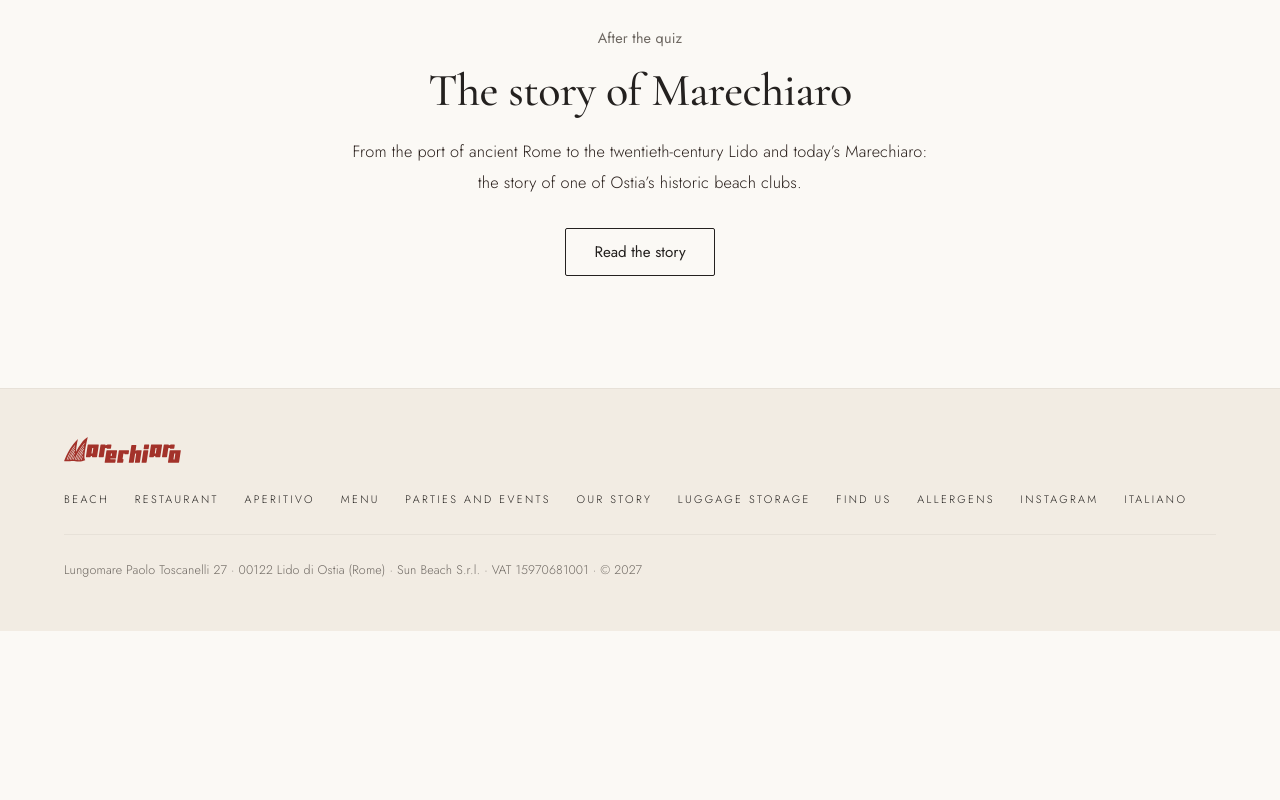
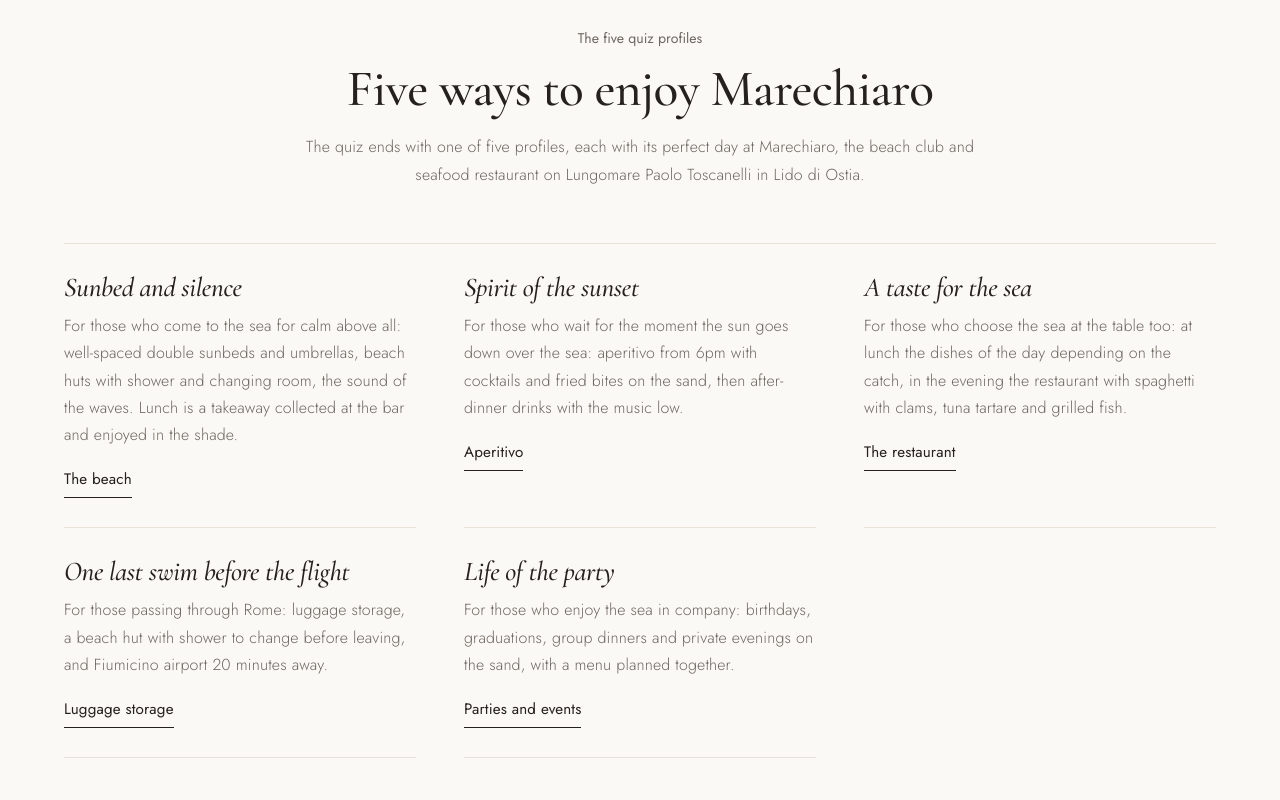
Before and after one commit to violaventurini/marechiaro-sito, a plain HTML site: page en/game.html in a window 1280 px wide. Shown: the part 1760-2560 px from the top of the page. Before the commit the page ends 2391 px from the top, so only its background shows below. Drawn offline with Linux system fonts and the light colour scheme.

Commit message:
Quiz: sezione con i cinque profili leggibile da Google (IT+EN)
Co-Authored-By: Claude Opus 5.5 <noreply@anthropic.com>
Claude-Session: https://claude.ai/code/session_01Cy2iR5nhqT3TFaxaBWLbCJ

```diff
--- a/corallo.css
+++ b/corallo.css
@@ -775,3 +775,16 @@ main:has(#gioco) .racconto__testo{text-align:center;margin-inline:auto}main:has(
 .gq a.btn:hover,.gq button.btn:hover{background:var(--ch-inchiostro,#24211F)!important;color:#fff!important;border-color:var(--ch-inchiostro,#24211F)!important}
 .gq a.btn.scuro{background:transparent!important;color:#fff!important;border-color:rgba(255,255,255,.8)!important}
 .gq a.btn.scuro:hover{background:#fff!important;color:var(--ch-inchiostro,#24211F)!important}
+
+/* ============ QUIZ: i cinque profili (testo per Google) ============ */
+.gq-profili{background:var(--ch-fondo,#FBF9F5)!important;color:var(--ch-inchiostro,#24211F);border-bottom:1px solid var(--ch-filo,#E7E1D8)}
+.gq-profili__testa{text-align:center;max-width:44rem;margin:0 auto clamp(2.4rem,5vw,3.4rem)}
+.gq-profili__testa .eti{font-size:.88rem;font-weight:400;letter-spacing:0;text-transform:none;color:var(--ch-tenue,#6E6862)}
+.gq-profili__testa h2{font-family:var(--serif);font-weight:500;font-size:clamp(2.2rem,4vw,3.4rem);line-height:1.06;margin:.6rem 0 1rem}
+.gq-profili__testa p{line-height:1.75;color:var(--ch-tenue,#6E6862);margin:0 auto}
+.gq-profili__griglia{display:grid;gap:0;border-top:1px solid var(--ch-filo,#E7E1D8)}
+@media(min-width:760px){.gq-profili__griglia{grid-template-columns:repeat(2,1fr);column-gap:3rem}}
+@media(min-width:1100px){.gq-profili__griglia{grid-template-columns:repeat(3,1fr)}}
+.gq-p{padding:1.8rem 0;border-bottom:1px solid var(--ch-filo,#E7E1D8)}
+.gq-p h3{font-family:var(--serif);font-style:italic;font-weight:500;font-size:1.7rem;line-height:1.1;margin:0 0 .6rem}
+.gq-p p{line-height:1.7;color:var(--ch-tenue,#6E6862);margin:0 0 1rem}
--- a/en/game.html
+++ b/en/game.html
@@ -24,7 +24,7 @@
 <meta name="twitter:image" content="https://marechiaroostia.it/img/og-marechiaro-ostia.jpg">
 <link rel="preload" href="/fonts/cormorant-garamond-500.woff2" as="font" type="font/woff2" crossorigin>
 <link rel="preload" href="/fonts/jost-300-500.woff2" as="font" type="font/woff2" crossorigin>
-<link rel="stylesheet" href="/corallo.css?v=20261117">
+<link rel="stylesheet" href="/corallo.css?v=20261117b">
 <script type="application/ld+json">
 {
   "@context": "https://schema.org",
@@ -125,6 +125,43 @@
   </div>
 </section>
 
+<section class="sez gq-profili" aria-labelledby="t-profili">
+  <div class="wrap">
+    <div class="gq-profili__testa">
+      <span class="eti">The five quiz profiles</span>
+      <h2 id="t-profili">Five ways to enjoy Marechiaro</h2>
+      <p>The quiz ends with one of five profiles, each with its perfect day at Marechiaro, the beach club and seafood restaurant on Lungomare Paolo Toscanelli in Lido di Ostia.</p>
+    </div>
+    <div class="gq-profili__griglia">
+      <article class="gq-p">
+        <h3>Sunbed and silence</h3>
+        <p>For those who come to the sea for calm above all: well-spaced double sunbeds and umbrellas, beach huts with shower and changing room, the sound of the waves. Lunch is a takeaway collected at the bar and enjoyed in the shade.</p>
+        <a class="ch-link" href="/en/beach">The beach</a>
+      </article>
+      <article class="gq-p">
+        <h3>Spirit of the sunset</h3>
+        <p>For those who wait for the moment the sun goes down over the sea: aperitivo from 6pm with cocktails and fried bites on the sand, then after-dinner drinks with the music low.</p>
+        <a class="ch-link" href="/en/aperitivo">Aperitivo</a>
+      </article>
+      <article class="gq-p">
+        <h3>A taste for the sea</h3>
+        <p>For those who choose the sea at the table too: at lunch the dishes of the day depending on the catch, in the evening the restaurant with spaghetti with clams, tuna tartare and grilled fish.</p>
+        <a class="ch-link" href="/en/restaurant">The restaurant</a>
+      </article>
+      <article class="gq-p">
+        <h3>One last swim before the flight</h3>
+        <p>For those passing through Rome: luggage storage, a beach hut with shower to change before leaving, and Fiumicino airport 20 minutes away.</p>
+        <a class="ch-link" href="/en/#luggage-storage">Luggage storage</a>
+      </article>
+      <article class="gq-p">
+        <h3>Life of the party</h3>
+        <p>For those who enjoy the sea in company: birthdays, graduations, group dinners and private evenings on the sand, with a menu planned together.</p>
+        <a class="ch-link" href="/en/groups">Parties and events</a>
+      </article>
+    </div>
+  </div>
+</section>
+
 <section class="sez">
   <div class="wrap racconto__testo riv">
     <span class="eti">After the quiz</span>
```
Also changed, not shown: gioco.html (+38 -1 lines).
